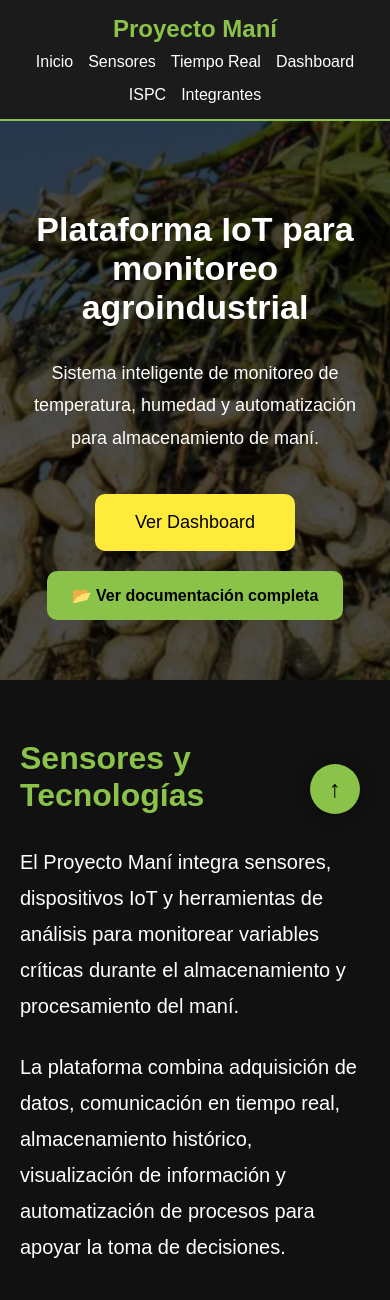
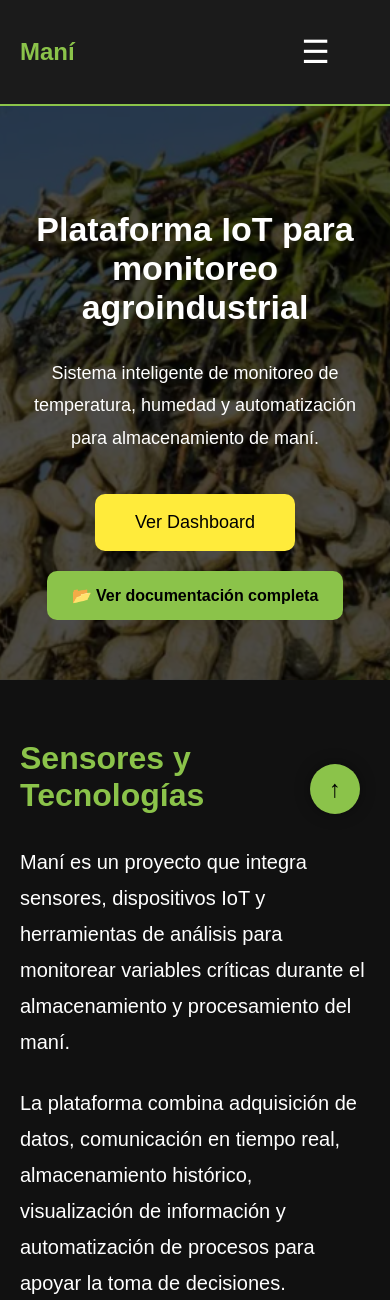
Before and after one commit to fabi-57-ana/proyecto-mani-web, a FastAPI app: page / in a window 390 px wide. Shown: the top 1300 px of the page. Run offline with FastAPI, Linux system fonts and the light colour scheme.

Commit message:
Se agregó menú hamburguesa

```diff
--- a/app/static/css/style.css
+++ b/app/static/css/style.css
@@ -501,19 +501,38 @@ footer p {
     font-weight: bold;
 }
 
+.menu-toggle {
+
+    display: none;
+
+    background: none;
+
+    border: none;
+
+    color: white;
+
+    font-size: 30px;
+
+    cursor: pointer;
+}
+
 /* =========================
    RESPONSIVE MOVIL
 ========================= */
 
 @media (max-width: 768px) {
 
-    /* NAVBAR */
+    /* NAVBAR MOVIL */
 
     nav {
 
-        flex-direction: column;
+        flex-direction: row;
 
-        padding: 15px;
+        justify-content: space-between;
+
+        align-items: center;
+
+        padding: 15px 20px;
     }
 
     nav h1 {
@@ -521,27 +540,54 @@ footer p {
         font-size: 24px;
     }
 
+    .menu-toggle {
+
+        display: block;
+
+        background: none;
+
+        border: none;
+
+        color: white;
+
+        font-size: 32px;
+
+        cursor: pointer;
+    }
+
     nav ul {
 
-        flex-wrap: wrap;
+        display: none;
 
-        justify-content: center;
+        position: absolute;
 
-        gap: 15px;
+        top: 75px;
 
-        margin-top: 10px;
+        left: 0;
+
+        width: 100%;
+
+        background-color: #1b1b1b;
+
+        flex-direction: column;
+
+        align-items: center;
+
+        gap: 20px;
+
+        padding: 25px 0;
+
+        border-top: 1px solid #333;
+    }
+
+    nav ul.active {
+
+        display: flex;
     }
 
     nav a {
 
-        font-size: 16px;
-    }
-
-    /* OCULTAR QR EN NAVBAR */
-
-    .nav-qr {
-
-        display: none;
+        font-size: 18px;
     }
 
     /* HERO */
--- a/app/static/js/script.js
+++ b/app/static/js/script.js
@@ -8,6 +8,26 @@ async function cargarDatos() {
         const response = await fetch("/api/datos");
 
         const datos = await response.json();
+
+        const menuToggle = document.getElementById("menu-toggle");
+
+        const menu = document.getElementById("menu");
+
+        menuToggle.addEventListener("click", () => {
+
+            menu.classList.toggle("active");
+
+        });
+
+        document.querySelectorAll("#menu a").forEach(link => {
+
+            link.addEventListener("click", () => {
+
+                menu.classList.remove("active");
+
+            });
+
+        });
 
         document.getElementById("temp").innerText =
             datos.temperatura + " °C";
@@ -24,7 +44,7 @@ async function cargarDatos() {
         document.getElementById("calefactor").innerText =
             datos.calefactor;
 
-    } catch(error) {
+    } catch (error) {
 
         console.error(error);
     }
--- a/app/templates/index.html
+++ b/app/templates/index.html
@@ -12,7 +12,11 @@
 
     <!-- NAVBAR -->
     <nav>
-        <h1>Proyecto Maní</h1>
+        <h1>Maní</h1>
+
+        <button class="menu-toggle" id="menu-toggle">
+            ☰
+        </button>
 
         <ul>
             <li><a href="#inicio">Inicio</a></li>
@@ -29,20 +33,6 @@
 
     <!-- HERO -->
     <section class="hero" id="inicio">
-
-        <!-- <div class="hero-qr">
-
-            <a href="#qr">
-
-                <img
-                    src="/static/img/qr.png"
-                    alt="QR Proyecto Maní">
-
-            </a>
-
-            <p>Escaneá para ver el proyecto</p>
-
-        </div> -->
 
         <div class="hero-texto">
 
@@ -79,7 +69,7 @@
         <h2>Sensores y Tecnologías</h2>
 
         <p>
-            El Proyecto Maní integra sensores, dispositivos IoT y herramientas
+            Maní es un proyecto que integra sensores, dispositivos IoT y herramientas
             de análisis para monitorear variables críticas durante el almacenamiento
             y procesamiento del maní.
         </p>
@@ -242,10 +232,10 @@
             <p>
                 Escaneá el código QR para acceder a la
                 documentación, dashboard, imágenes y archivos
-                del Proyecto Maní.
+                de Maní.
             </p>
 
-        <img src="/static/img/qr.png" alt="QR Proyecto Maní">
+        <img src="/static/img/qr.png" alt="QR Maní">
 
     </section>
 
@@ -284,7 +274,7 @@
 
     <section class="integrantes" id="integrantes">
 
-        <h2>Integrantes del Proyecto</h2>
+        <h2>Integrantes del Equipo</h2>
 
         <div class="cards">
 
@@ -346,7 +336,7 @@
 
     <footer>
 
-        <h3>Proyecto Maní</h3>
+        <h3>Maní</h3>
 
         <p>
             Plataforma IoT para monitoreo agroindustrial
```
